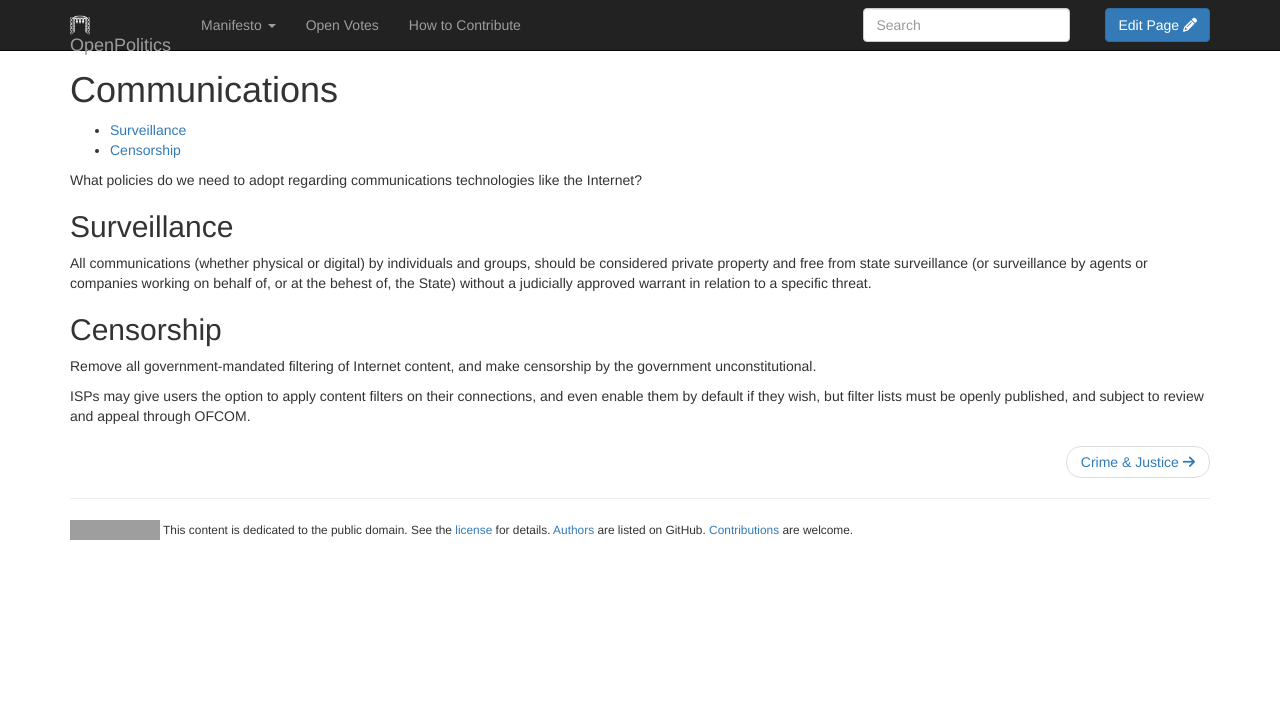
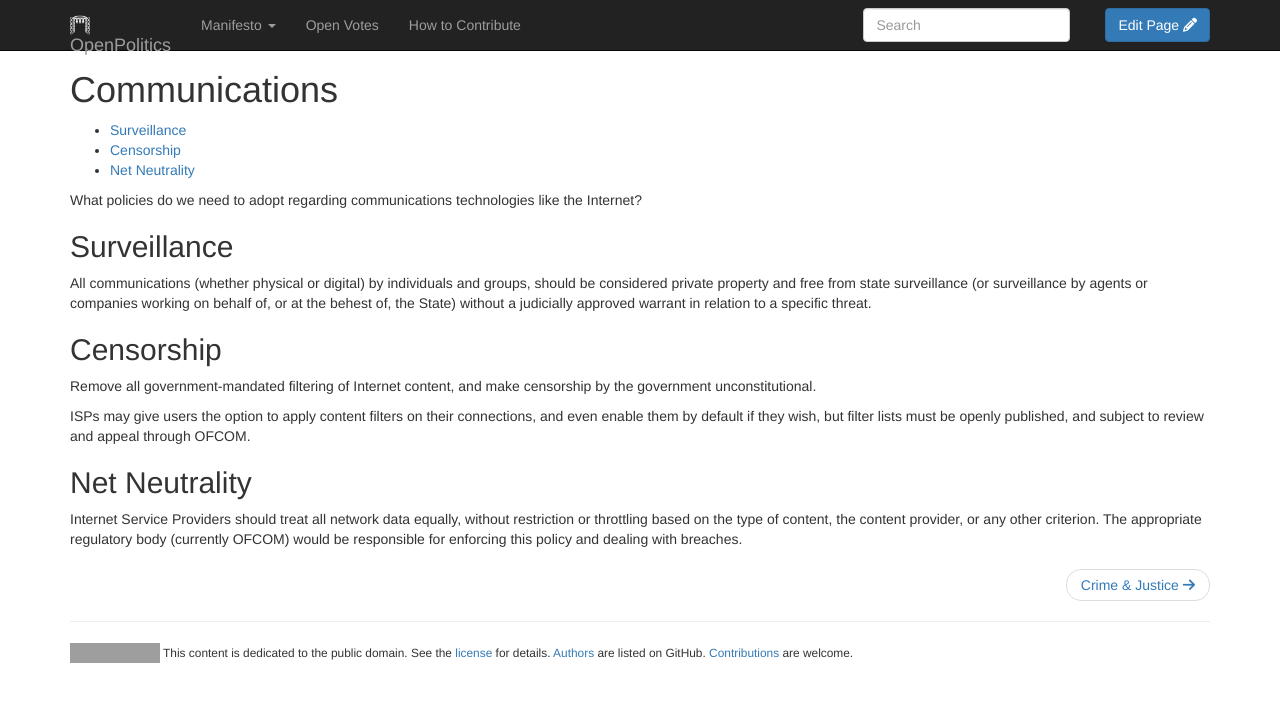
Before and after one commit to openpolitics/manifesto, a Jekyll site: the page built from manifesto/communications.md, in a window 1280 px wide. Shown: the top 702 px of the page. Built offline with Jekyll 4.4.1, drawn with Linux system fonts in a browser that asks for light colours; nearby versions of some CDN libraries; library files that are not in the unit come from our copies; grey boxes are pictures that could not be loaded.

Commit message:
Net neutrality

```diff
--- a/manifesto/communications.md
+++ b/manifesto/communications.md
@@ -17,3 +17,7 @@ All communications (whether physical or digital) by individuals and groups, shou
 Remove all government-mandated filtering of Internet content, and make censorship by the government unconstitutional.
 
 ISPs may give users the option to apply content filters on their connections, and even enable them by default if they wish, but filter lists must be openly published, and subject to review and appeal through OFCOM.
+
+## Net Neutrality
+
+Internet Service Providers should treat all network data equally, without restriction or throttling based on the type of content, the content provider, or any other criterion. The appropriate regulatory body (currently OFCOM) would be responsible for enforcing this policy and dealing with breaches.
```
